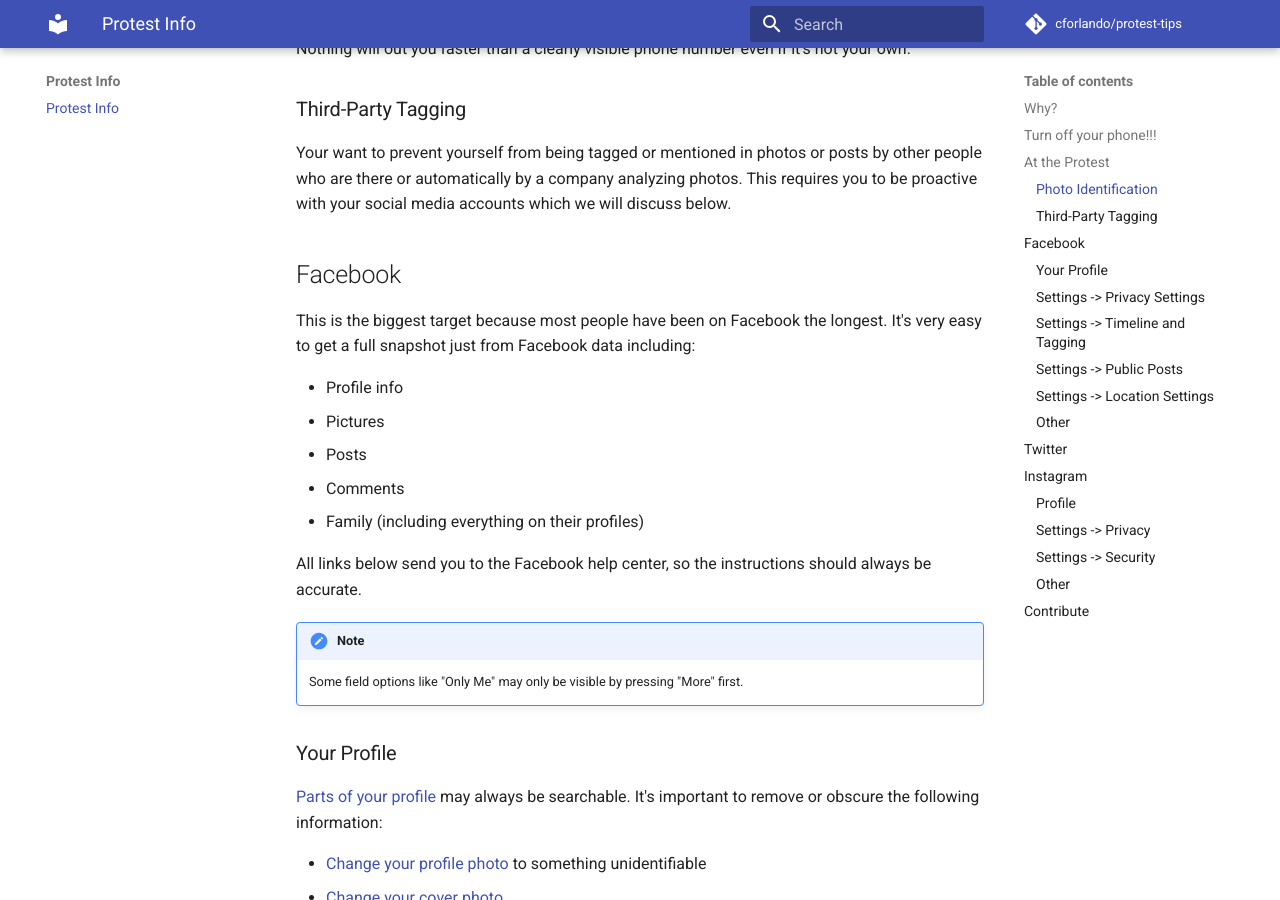
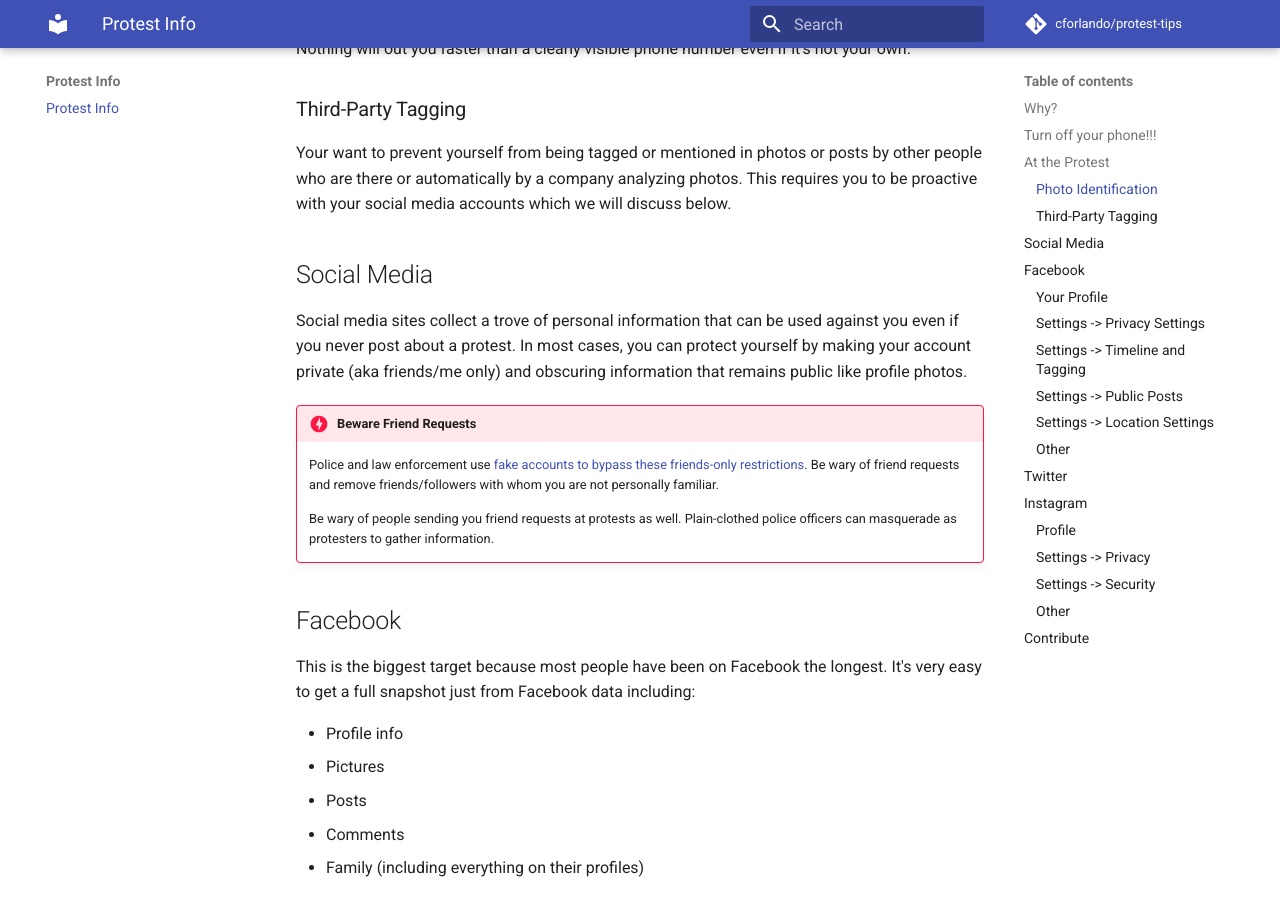
Before and after one commit to cforlando/protest-tips, an MkDocs documentation site: the page built from docs/index.md, in a window 1280 px wide and 900 px high, scrolled down 2361 px. Built offline with MkDocs 1.6.1 and Material for MkDocs 9.7.7, drawn with Linux system fonts in a browser that asks for light colours; comment, search, counter and statistics services are not loaded.

Commit message:
Add note about firend requests

```diff
--- a/docs/index.md
+++ b/docs/index.md
@@ -52,6 +52,15 @@
 ### Third-Party Tagging
 
 Your want to prevent yourself from being tagged or mentioned in photos or posts by other people who are there or automatically by a company analyzing photos. This requires you to be proactive with your social media accounts which we will discuss below.
+
+## Social Media
+
+Social media sites collect a trove of personal information that can be used against you even if you never post about a protest. In most cases, you can protect yourself by making your account private (aka friends/me only) and obscuring information that remains public like profile photos.
+
+!!! danger "Beware Friend Requests"
+    Police and law enforcement use [fake accounts to bypass these friends-only restrictions](https://www.theguardian.com/technology/2019/apr/22/facebook-law-enforcement-fake-profiles-ice). Be wary of friend requests and remove friends/followers with whom you are not personally familiar.
+
+    Be wary of people sending you friend requests at protests as well. Plain-clothed police officers can masquerade as protesters to gather information.
 
 ## Facebook
 
```
